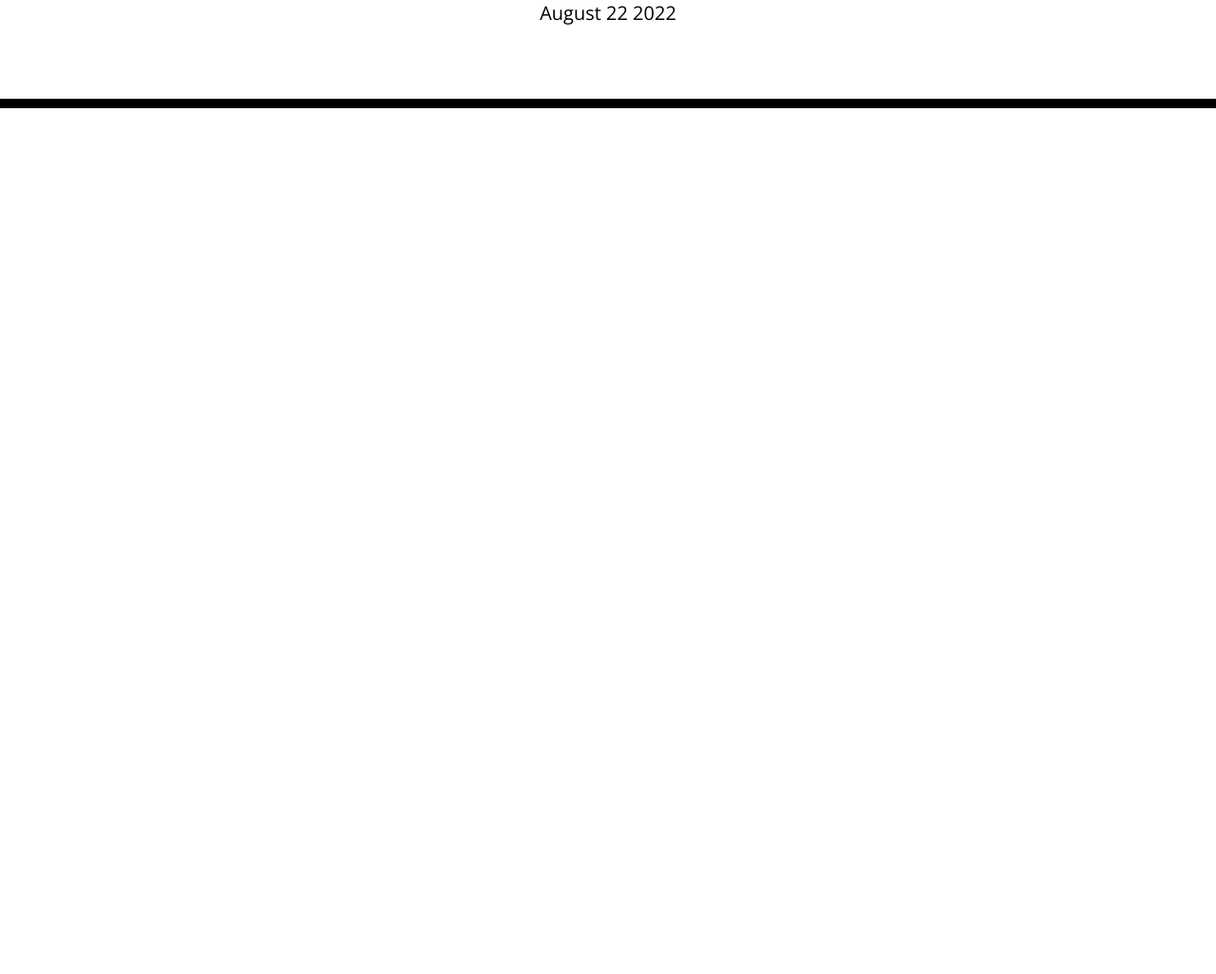
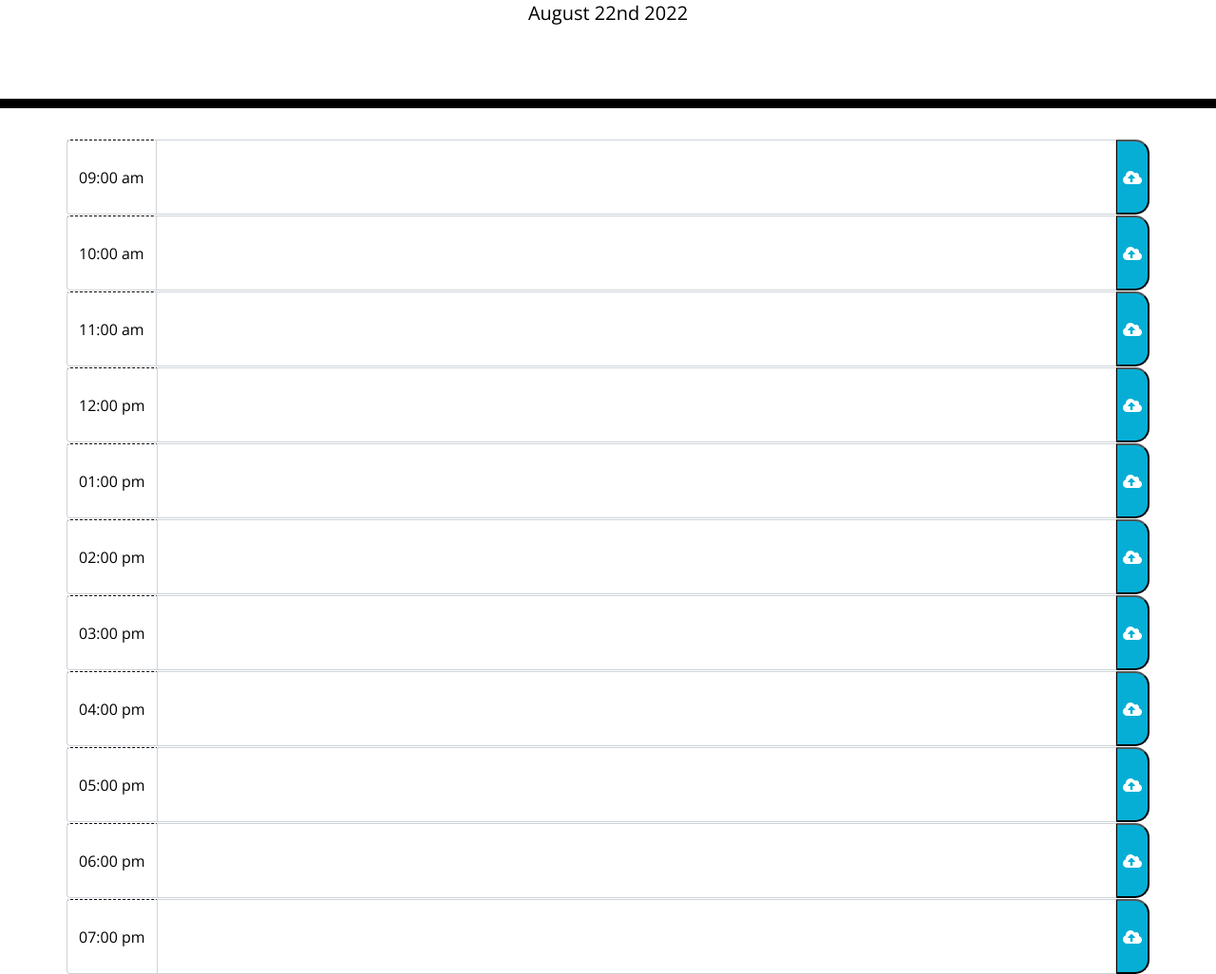
Before and after one commit to halliemestas/Work-Day-Scheduler, a plain HTML site: page index.html in a window 1280 px wide. Shown: the part 190-1216 px from the top of the page at 95% size. Before the commit the page ends 800 px from the top, so only its background shows below. Drawn offline with nearby package versions, Linux system fonts and the light colour scheme.

Commit message:
changes to readMe, updated script to work with moment for date

```diff
--- a/index.html
+++ b/index.html
@@ -30,6 +30,115 @@
     </header>
     <div class="container">
       <!-- Timeblocks go here -->
+      <div class="row">
+        <div class="input-group">
+          <div class="input-group-prepend">
+            <span class="input-group-text hour">09:00 am </span>
+          </div>
+          <textarea class="form-control" aria-label="With textarea" id="9am"></textarea>
+          <button type="button" class="saveBtn"><i class="fas fa-cloud-upload-alt"></i></button>
+        </div>
+      </div>
+
+      <div class="row">
+        <div class="input-group">
+          <div class="input-group-prepend">
+            <span class="input-group-text hour">10:00 am </span>
+          </div>
+          <textarea class="form-control" aria-label="With textarea" id="10am"></textarea>
+          <button type="button" class="saveBtn"><i class="fas fa-cloud-upload-alt"></i></button>
+        </div>
+      </div>
+
+      <div class="row">
+        <div class="input-group">
+          <div class="input-group-prepend">
+            <span class="input-group-text hour">11:00 am </span>
+          </div>
+          <textarea class="form-control" aria-label="With textarea" id="11am"></textarea>
+          <button type="button" class="saveBtn"><i class="fas fa-cloud-upload-alt"></i></button>
+        </div>
+      </div>
+
+      <div class="row">
+        <div class="input-group">
+          <div class="input-group-prepend">
+            <span class="input-group-text hour">12:00 pm </span>
+          </div>
+          <textarea class="form-control" aria-label="With textarea" id="12pm"></textarea>
+          <button type="button" class="saveBtn"><i class="fas fa-cloud-upload-alt"></i></button>
+        </div>
+      </div>
+
+      <div class="row">
+        <div class="input-group">
+          <div class="input-group-prepend">
+            <span class="input-group-text hour">01:00 pm </span>
+          </div>
+          <textarea class="form-control" aria-label="With textarea" id="13pm"></textarea>
+          <button type="button" class="saveBtn"><i class="fas fa-cloud-upload-alt"></i></button>
+        </div>
+      </div>
+
+      <div class="row">
+        <div class="input-group">
+          <div class="input-group-prepend">
+            <span class="input-group-text hour">02:00 pm </span>
+          </div>
+          <textarea class="form-control" aria-label="With textarea" id="14pm"></textarea>
+          <button type="button" class="saveBtn"><i class="fas fa-cloud-upload-alt"></i></button>
+        </div>
+      </div>
+
+      <div class="row">
+        <div class="input-group">
+          <div class="input-group-prepend">
+            <span class="input-group-text hour">03:00 pm </span>
+          </div>
+          <textarea class="form-control" aria-label="With textarea" id="15pm"></textarea>
+          <button type="button" class="saveBtn"><i class="fas fa-cloud-upload-alt"></i></button>
+        </div>
+      </div>
+
+      <div class="row">
+        <div class="input-group">
+          <div class="input-group-prepend">
+            <span class="input-group-text hour">04:00 pm </span>
+          </div>
+          <textarea class="form-control" aria-label="With textarea" id="16pm"></textarea>
+          <button type="button" class="saveBtn"><i class="fas fa-cloud-upload-alt"></i></button>
+        </div>
+      </div>
+
+      <div class="row">
+        <div class="input-group">
+          <div class="input-group-prepend">
+            <span class="input-group-text hour">05:00 pm </span>
+          </div>
+          <textarea class="form-control" aria-label="With textarea" id="17pm"></textarea>
+          <button type="button" class="saveBtn"><i class="fas fa-cloud-upload-alt"></i></button>
+        </div>
+      </div>
+
+      <div class="row">
+        <div class="input-group">
+          <div class="input-group-prepend">
+            <span class="input-group-text hour">06:00 pm </span>
+          </div>
+          <textarea class="form-control" aria-label="With textarea" id="18pm"></textarea>
+          <button type="button" class="saveBtn"><i class="fas fa-cloud-upload-alt"></i></button>
+        </div>
+      </div>
+
+      <div class="row">
+        <div class="input-group">
+          <div class="input-group-prepend">
+            <span class="input-group-text hour">07:00 pm </span>
+          </div>
+          <textarea class="form-control" aria-label="With textarea" id="19pm"></textarea>
+          <button type="button" class="saveBtn"><i class="fas fa-cloud-upload-alt"></i></button>
+        </div>
+      </div>
     </div>
 
     <script src="https://cdnjs.cloudflare.com/ajax/libs/jquery/3.2.1/jquery.min.js"></script>
--- a/script.js
+++ b/script.js
@@ -1,38 +1,24 @@
 //Global Varaible for currentDay div
 var current = $("#currentDay");
+// Moment.js
+var currentDate = moment().format('MMMM Do YYYY');
+var currentHour = moment().format('h:mm a');
+// Text hour var
+var nineAm = $("#9am");
+var tenAm = $("#10am");
+var elevenAm = $("#11am");
+var twelvePm = $("#12pm");
+var onePm = $("#13pm");
+var twoPm = $("#14pm");
+var threePm = $("#15pm");
+var fourPm = $("#16pm");
+var fivePm = $("#17pm");
+var sixPm = $("#18pm");
+var sevenPm = $("#19pm");
 //append date to div
 function currentDay()
 {
-    var fullDate = new Date();
-    var month = fullDate.getMonth();
-    if(month === 0)
-        month = "January";
-    else if (month === 1)
-        month = "February";
-    else if (month === 2)
-        month = "March";
-    else if (month === 3)
-        month = "April";
-    else if (month === 4)
-        month = "May";
-    else if (month === 5)
-        month = "June";
-    else if (month === 6)
-        month = "July";
-    else if (month === 7)
-        month = "August";
-    else if (month === 8)
-        month = "September";
-    else if (month === 9)
-        month = "October";
-    else if (month === 10)
-        month = "November";
-    else
-        month = "December";
-    var day = fullDate.getDate();
-    var year = fullDate.getFullYear();
-    console.log(month + " " + day + " " + year);
-    current.append(month + " " + day + " " + year);
+    current.append(currentDate);
 }
 //run to page
 currentDay();
```
Also changed, not shown: 1 other file.
